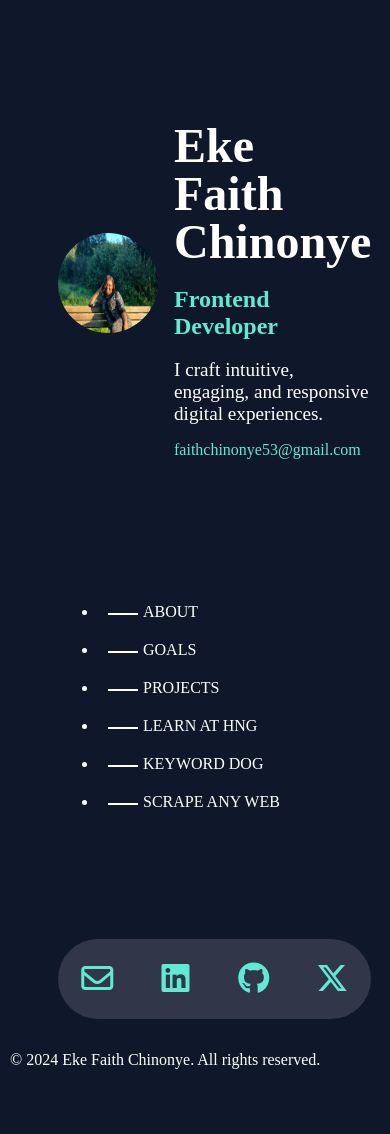
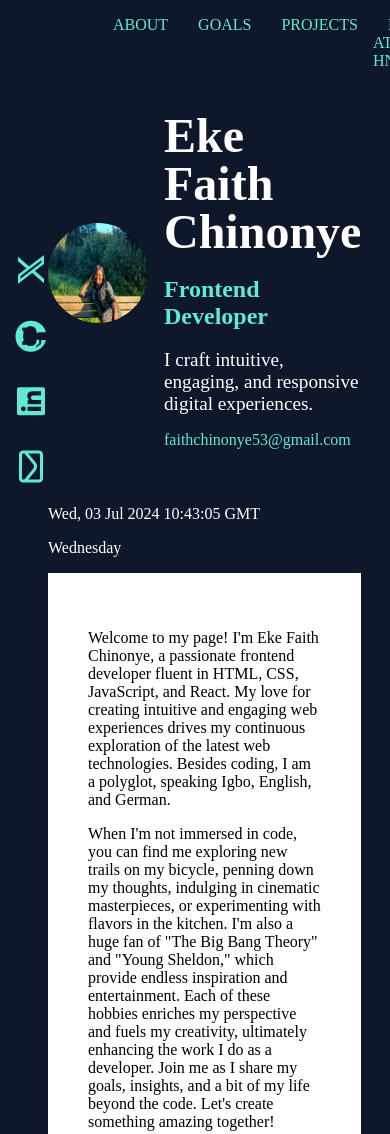
Before and after one commit to Chinonye1/HNG-Task, a plain HTML site: page index.html in a window 390 px wide. Shown: the top 1134 px of the page. Before the commit the page ends 1095 px from the top, so only its background shows below. Drawn offline with Linux system fonts and the light colour scheme.

Commit message:
adjusted the layout

```diff
--- a/index.html
+++ b/index.html
@@ -3,6 +3,7 @@
 
 <head>
     <title>Eke Faith Chinonye - Frontend Developer</title>
+    <meta name="viewport" content="width=device-width, initial-scale=1.0">
     <meta charset="UTF-8">
     <link rel="stylesheet" href="style.css">
     <script src="https://kit.fontawesome.com/1bd8338b80.js" crossorigin="anonymous"></script>
@@ -13,7 +14,6 @@
     <div class="layout_section">
         <div class="layout_left">
             <div class="main">
-
                 <div class="profile">
                     <div class="profile_image">
                         <img src="./Slack_pics.jpeg" data-testid="slackProfilePicture">
@@ -24,7 +24,6 @@
                         <h2 class="profile_info_h2">Frontend Developer</h2>
                         <p class="profile_info_h1">I craft intuitive, engaging, and responsive digital experiences.</p>
                         <p class="slack_email" data-testid="slackEmail">faithchinonye53@gmail.com</p>
-
                     </div>
                 </div>
             </div>
@@ -36,22 +35,27 @@
                         <li><a href="#s1">PROJECTS</a></li>
                         <li><a href="https://hng.tech/learn" target="_blank" data-testid="hngLink">LEARN AT HNG</a></li>
                         <li><a href="https://keyword.dog" target="_blank" data-testid="keywordLink">KEYWORD DOG</a></li>
-                        <li><a href="https://scrapeanyweb.site" target="_blank" data-testid="scrapeanywebLink">SCRAPE ANY WEB</a></li>
+                        <li><a href="https://scrapeanyweb.site" target="_blank" data-testid="scrapeanywebLink">SCRAPE
+                                ANY WEB</a></li>
                     </ul>
                 </nav>
             </div>
             <div id="contact">
                 <div class="email">
-                    <a href="mailto:faithchinonye53@gmail.com" target="_blank"><i class="fa-regular fa-envelope fa-2xl" style="color: var(--link-color);" ></i></a>
+                    <a href="mailto:faithchinonye53@gmail.com" target="_blank"><i class="fa-regular fa-envelope fa-2xl"
+                            style="color: var(--link-color);"></i></a>
                 </div>
                 <div class="linkedIn">
-                    <a href="https://linkedin.com/in/faitheke" target="_blank"><i class="fa-brands fa-linkedin fa-2xl" style="color: var(--link-color);"></i></a>
+                    <a href="https://linkedin.com/in/faitheke" target="_blank"><i class="fa-brands fa-linkedin fa-2xl"
+                            style="color: var(--link-color);"></i></a>
                 </div>
                 <div class="github">
-                    <a href="https://github.com/Chinonye1" target="_blank"><i class="fa-brands fa-github fa-2xl" style="color: var(--link-color);"></i></a>
+                    <a href="https://github.com/Chinonye1" target="_blank"><i class="fa-brands fa-github fa-2xl"
+                            style="color: var(--link-color);"></i></a>
                 </div>
                 <div class="twitter">
-                    <a href="https://twitter.com/nonyefaith53" target="_blank"><i class="fa-brands fa-x-twitter fa-2xl" style="color: var(--link-color);"></i></a>
+                    <a href="https://twitter.com/nonyefaith53" target="_blank"><i class="fa-brands fa-x-twitter fa-2xl"
+                            style="color: var(--link-color);"></i></a>
                 </div>
 
 
@@ -71,7 +75,8 @@
                     JavaScript,
                     and React. My love for creating intuitive and engaging web experiences drives my continuous
                     exploration of
-                    the latest web technologies. Besides coding, I am a polyglot, speaking Igbo, English, and German.</p>
+                    the latest web technologies. Besides coding, I am a polyglot, speaking Igbo, English, and German.
+                </p>
                 <p>When I'm
                     not immersed in code, you can find me exploring new trails on my bicycle, penning down my thoughts,
                     indulging in cinematic masterpieces, or experimenting with flavors in the kitchen. I'm also a huge
@@ -84,7 +89,6 @@
                     something amazing together!
                 </p>
             </section>
-
             <h2 class="target">My Goals</h2>
             <section id="goals">
 
@@ -161,14 +165,14 @@
                 </div>
 
             </section>
-            <h2>My Projects</h2>
+            <h2 class="project-h1">My Projects</h2>
             <div class="jobs">
-                <input type="radio" name="slides" id="slide1" checked>
 
                 <div class="jobs">
                     <div class="slide" id="s1">
                         <a href="https://chinonye1.github.io/Africa-Healthcare/" target="_blank">
-                            <p class="pro">This blog aims to shed light on the healthcare situation in Africa, emphasizing the
+                            <p class="pro">This blog aims to shed light on the healthcare situation in Africa,
+                                emphasizing the
                                 prevalence of
                                 sickle cell anemia and exploring possible solutions to mitigate its impact. However, our
                                 narrative goes beyond healthcare, inviting readers on a captivating journey to explore
@@ -192,16 +196,11 @@
                     <label for="slide3"></label>
                 </div>
             </div>
+        <footer>
+            <p class="copy">&copy; 2024 Eke Faith Chinonye. All rights reserved.</p>
+            <script src="index.js"></script>
+        </footer>
         </div>
     </div>
-
-
-
-    <footer>
-
-        <p class="copy">&copy; 2024 Eke Faith Chinonye. All rights reserved.</p>
-
-        <script src="index.js"></script>
 </body>
-
 </html>
--- a/style.css
+++ b/style.css
@@ -1,7 +1,7 @@
 /* Define CSS variable */
 :root {
   --bg-opacity: 1;
-  --primary-blue : #007bff;
+  --primary-blue: #007bff;
   --font_color: #fff;
   --link-color: rgb(95 234 213);
 }
@@ -9,21 +9,18 @@
 
 
 
-body, html {
+body,
+html {
   margin: 0;
   padding: 0;
   box-sizing: border-box;
   background-color: rgb(15 23 42 / var(--bg-opacity));
 
 }
+
 .target {
   color: var(--font_color);
 }
-
-
-
-
-
 
 .profile_name {
   font-size: 3rem;
@@ -32,6 +29,7 @@ body, html {
   color: var(--font_color);
 
 }
+
 .profile_info_h1 {
   font-size: 1.2em;
   color: var(--font_color);
@@ -40,16 +38,14 @@ body, html {
 
 }
 
-.profile_info_h2{
+.profile_info_h2 {
   margin-bottom: 0;
   color: var(--link-color);
 }
+
 .slack_email {
-  color: var(--link-color) ;
+  color: var(--link-color);
 }
-
-
-
 
 .layout_section {
   display: grid;
@@ -58,6 +54,7 @@ body, html {
   padding: 5rem 3rem 1rem 3rem;
 
 }
+
 .layout_left {
   justify-content: center;
 
@@ -68,6 +65,7 @@ body, html {
   height: 100vh;
   overflow-y: scroll;
 }
+
 .profile_image img {
   width: 100px;
   height: 100px;
@@ -76,6 +74,7 @@ body, html {
   display: block;
 
 }
+
 .profile {
   display: grid;
   grid-template-columns: 100px auto;
@@ -84,6 +83,7 @@ body, html {
   align-items: center;
   margin-bottom: 0.5rem;
 }
+
 .semi_profile {
   display: grid;
   grid-template-columns: 1fr 1fr;
@@ -93,69 +93,48 @@ body, html {
 
   gap: 10px;
 }
+
 #contact {
 
-  display: grid;
-    grid-template-columns: repeat(4, 1fr);
-    position: relative;
-    opacity: 1;
-    background-color: rgb(50, 54, 73);
-    height: 5rem;
-    border-radius: 50px;
-    align-items: center;
-    align-content: center;
-    justify-items: center;
-    justify-content: space-between;
-    margin-top: 8rem !important
+  display: flex;
+  flex-direction: row;
+  justify-content: space-around;
+  position: relative;
+  opacity: 1;
+  background-color: rgb(50, 54, 73);
+  height: 5rem;
+  border-radius: 50px;
+  align-items: center;
+  align-content: center;
+  justify-items: center;
+  margin-top: 8rem !important
+}
 
-}
-.pro{
+.pro {
   color: var(--font_color);
 }
 
-
-
 .group_flex {
-
-
   display: flex;
   flex-direction: row;
   justify-content: center;
+}
 
-}
 .big_button {
   display: flex;
   flex-direction: column;
 }
-
-nav a::before {
-  content: "";
-  display: inline-block;
-  width: 30px;
-  height: 2px;
-  background-color: #fff;
-  vertical-align: middle;
-  margin-right: 5px;
-  transition: width 0.3s ease-in-out;
-}
-
-nav a:hover::before {
-  width: 30%;
-}
-
-
-
-
 
 nav {
 
   color: var(--font_color);
   margin-top: 8rem;
 
+}
 
-}
 nav ul li {
   margin-bottom: 20px !important;
+  list-style-type: none;
 }
 
 nav a {
@@ -164,12 +143,10 @@ nav a {
   padding: 10px 15px;
 }
 
-nav a:hover {
-  background-color: #555;
-}
 
-
-h1, h2, h3 {
+h1,
+h2,
+h3 {
   margin-bottom: 20px;
 }
 
@@ -187,10 +164,12 @@ a {
   text-decoration: none;
 
 }
-.time_display{
+
+.time_display {
   color: var(--font_color);
 }
-.day_display{
+
+.day_display {
   color: var(--font_color);
 }
 
@@ -204,7 +183,12 @@ a {
   padding: 20px;
 }
 
-.box1, .box2, .box3, .box4, .box5, .box6 {
+.box1,
+.box2,
+.box3,
+.box4,
+.box5,
+.box6 {
   background-color: rgb(15 23 42 / var(--bg-opacity));
   color: var(--font_color);
 
@@ -212,6 +196,7 @@ a {
   border-radius: 5px;
   box-shadow: 5px 5px 15px rgba(0, 0, 0, 0.2);
 }
+
 .copy {
   color: var(--font_color);
 
@@ -219,15 +204,75 @@ a {
 
 
 
-@media (max-width: 768px) {
-  body {
-    padding: 10px;
+@media (max-width: 942px) {
+  #goals {
+    grid-template-columns: 1fr;
+  }
+
+  .layout_section {
+    display: grid;
+    grid-template-columns: 1fr;
+    gap: 1rem;
+    padding: 5rem 3rem 1rem 3rem;
+  }
+
+  nav {
+    margin-top: 0;
+    position: fixed;
+    padding: 0 10px;
+    width: fit-content
+  }
+
+  nav ul {
+    position: fixed;
+    top: 0;
+    z-index: 1;
+    display: flex;
+    justify-content: space-between;
   }
 
   nav a {
-    padding: 10px 10px;
+    color: var(--link-color) !important;
+    text-decoration: none;
+
   }
-  #goals {
-    grid-template-columns: 1fr;
+  .project-h1{
+    color: var(--font_color);
+  }
+#contact {
+  position: fixed;
+  top: 50%;
+  left: 0;
+  min-width: 300px;
+  height: 4rem;
+  display: flex;
+  justify-content: space-evenly;
+  align-items: center;
+  transform: translateY(-50%) rotate(-90deg);
+  transform-origin: top left;
+  background: transparent;
 }
+
 }
+
+@media screen and (min-width: 942px) {
+  nav a:hover {
+    background-color: #555;
+  }
+
+  nav a::before {
+    content: "";
+    display: inline-block;
+    width: 30px;
+    height: 2px;
+    background-color: #fff;
+    vertical-align: middle;
+    margin-right: 5px;
+    transition: width 0.3s ease-in-out;
+  }
+
+  nav a:hover::before {
+    width: 30%;
+  }
+
+}
```
